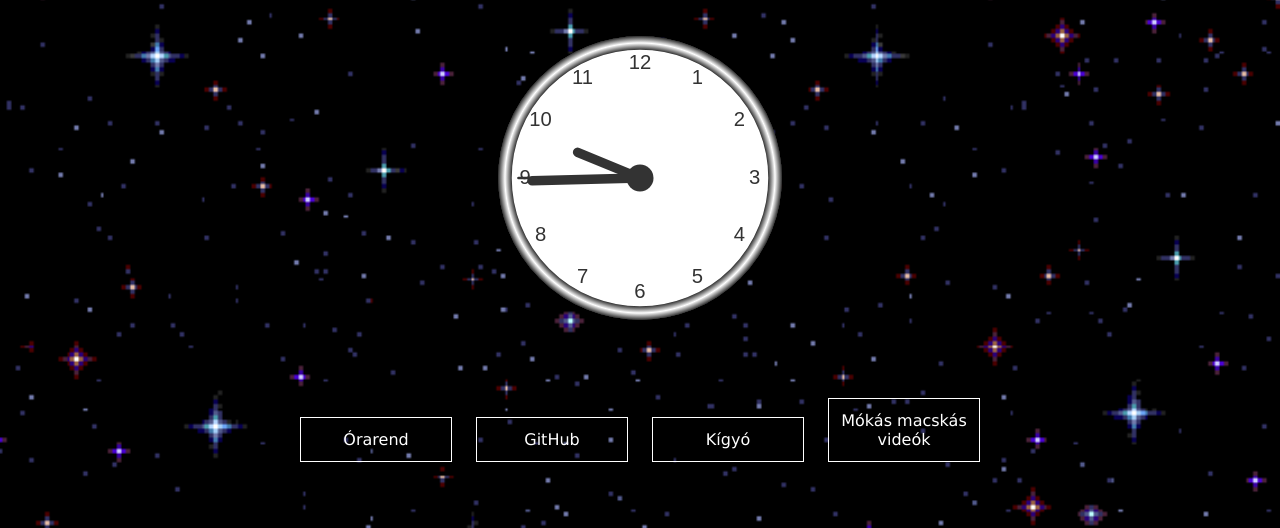
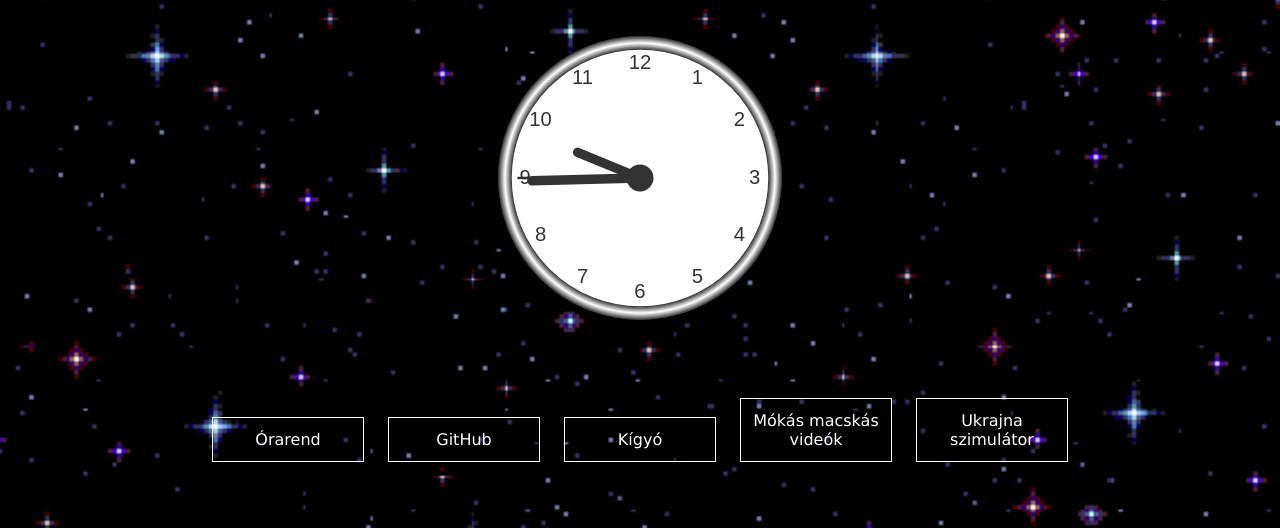
Before and after one commit to markidomonkos/weblap, a plain HTML site: page index.html in a window 1280 px wide. Shown: the part 272-800 px from the top of the page. Drawn offline with Linux system fonts and the light colour scheme.

Commit message:
Update index.html

```diff
--- a/index.html
+++ b/index.html
@@ -102,6 +102,7 @@ function drawHand(ctx, pos, length, width) {
                     <a href="https://github.com/markidomonkos"><span></span>GitHub</a>
                     <a href="/weblap/kigyo/index.html"><span></span>Kígyó</a>
                     <a href="videok.html"><span></span>Mókás macskás videók</a>
+                    <a href="vicces.html"><span></span>Ukrajna szimulátor <br(internetről talált kódok kombinálásával létrehozott játék)</a>
                 </div>
             </div>
         </section>
```
